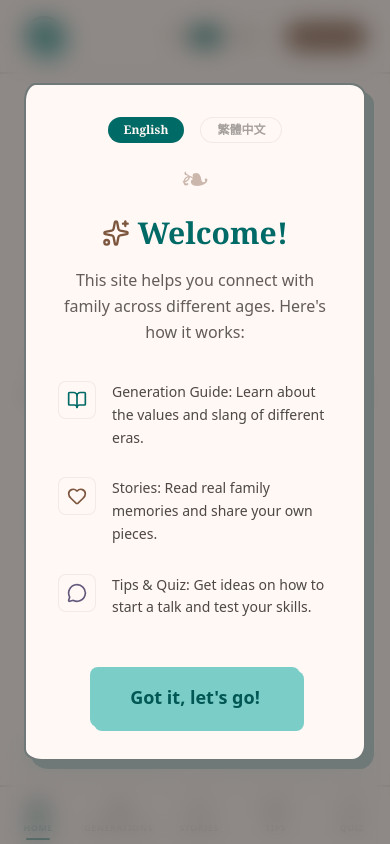
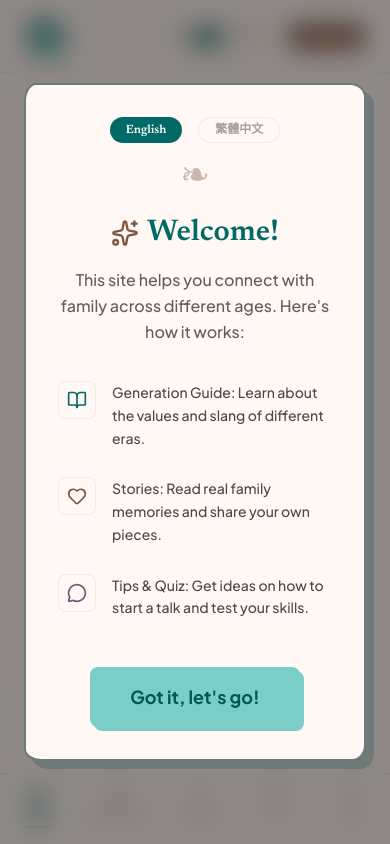
Before and after one commit to Jerry0960606/Generational-Labels, a React (Vite) app: page / in a window 390 px wide. Shown: the top 844 px of the page. Built offline with nearby package versions, Linux system fonts and the light colour scheme.

Commit message:
Fix mobile nav safe area and CSS build error

```diff
--- a/src/components/layout/MobileNav.tsx
+++ b/src/components/layout/MobileNav.tsx
@@ -15,7 +15,10 @@ export const MobileNav: React.FC = () => {
   ];
 
   return (
-    <nav className="lg:hidden fixed bottom-0 left-0 right-0 z-50 bg-brand-background/95 backdrop-blur-md border-t-2 border-brand-outline/20">
+    <nav
+      className="lg:hidden fixed bottom-0 left-0 right-0 z-[100] bg-brand-background/95 backdrop-blur-md border-t-2 border-brand-outline/20"
+      style={{ paddingBottom: 'max(env(safe-area-inset-bottom), 12px)' }}
+    >
       <div className="flex items-stretch justify-around">
         {navItems.map((item) => (
           <NavLink
--- a/src/index.css
+++ b/src/index.css
@@ -1,5 +1,5 @@
+@import url('https://fonts.googleapis.com/css2?family=Plus+Jakarta+Sans:ital,wght@0,400;0,500;0,600;0,700;0,800;1,400;1,500&family=Newsreader:ital,opsz,wght@0,6..72,400;0,6..72,500;0,6..72,600;1,6..72,400&display=swap');
 @import "tailwindcss";
-@import url('https://fonts.googleapis.com/css2?family=Plus+Jakarta+Sans:ital,wght@0,400;0,500;0,600;0,700;0,800;1,400;1,500&family=Newsreader:ital,opsz,wght@0,6..72,400;0,6..72,500;0,6..72,600;1,6..72,400&display=swap');
 
 @theme {
   --font-sans: "Plus Jakarta Sans", ui-sans-serif, system-ui, sans-serif;
```
